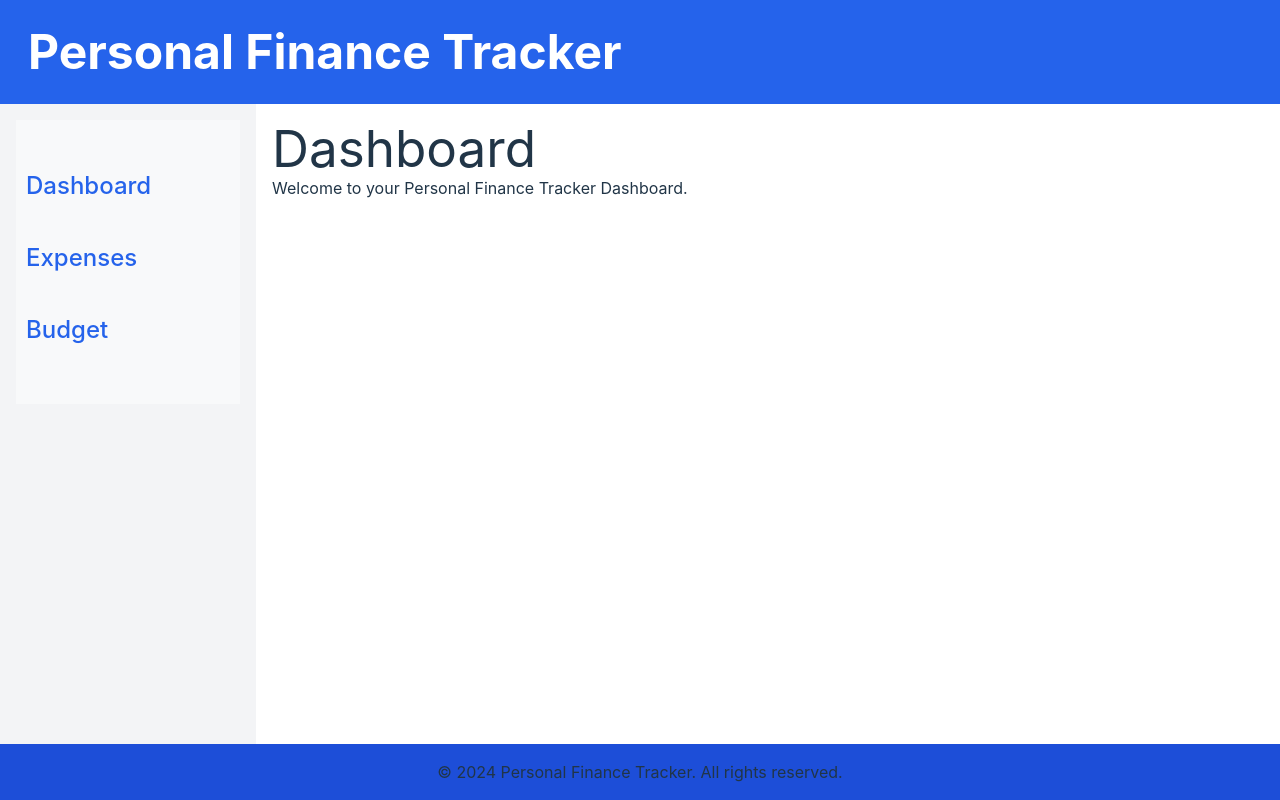
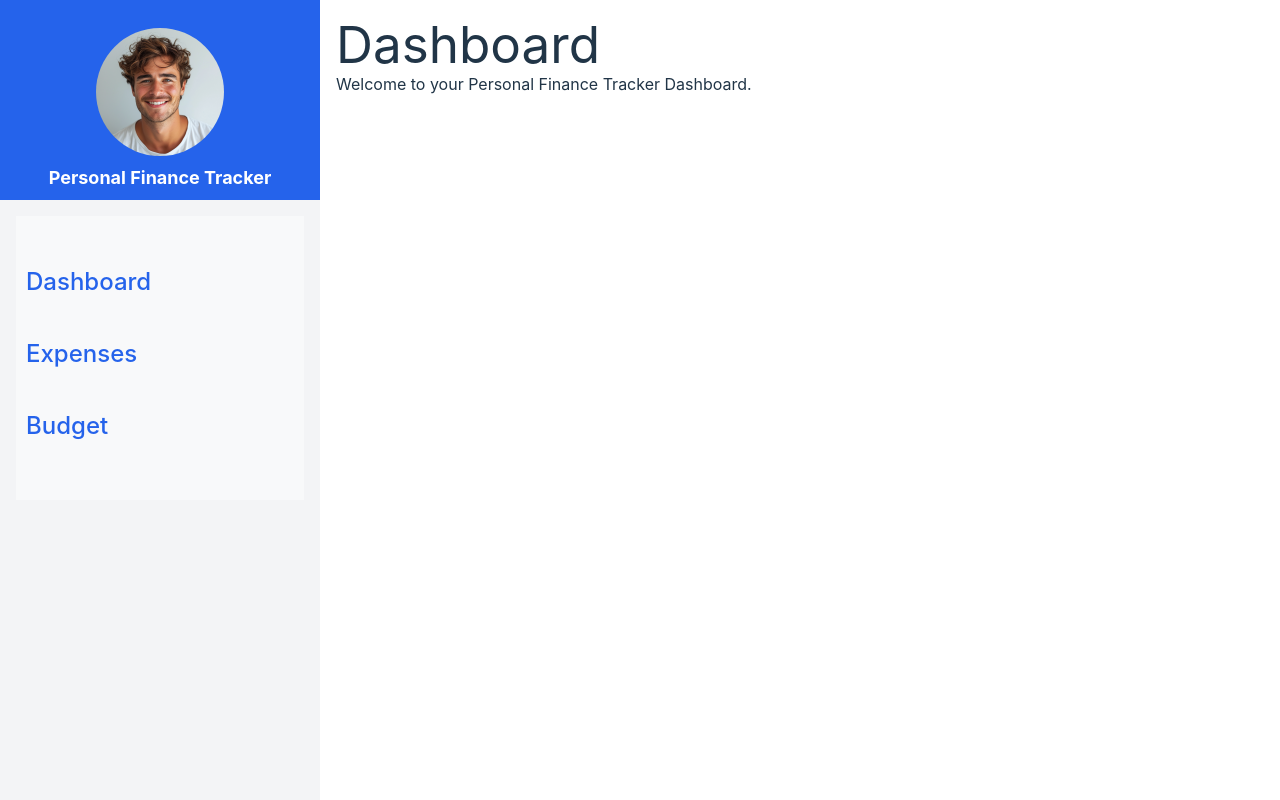
Before and after one commit to jay-of-spades/Expenses-Budget-Tracker, a React (Vite) app: page / in a window 1280 px wide. Built offline with nearby package versions, Linux system fonts and the light colour scheme.

Commit message:
Edited styles, changed layout

```diff
--- a/src/components/Header.jsx
+++ b/src/components/Header.jsx
@@ -1,7 +1,13 @@
+import kieffenneIMG from '../assets/kieffenne_einderhawk.png';
 const Header = () => {
   return (
-    <header className='p-7 bg-blue-600 text-white'>
-      <h1 className='text-5xl font-bold'>Personal Finance Tracker</h1>
+    <header className='flex flex-col justify center items-center p-7 h-1/4 bg-blue-600 text-white'>
+      <img
+        src={kieffenneIMG}
+        alt='image of a man, smiling'
+        className='w-32 h-32 mb-2 block rounded-full'
+      />
+      <h1 className='text-lg font-bold'>Personal Finance Tracker</h1>
     </header>
   );
 };
--- a/src/components/Layout.jsx
+++ b/src/components/Layout.jsx
@@ -5,12 +5,14 @@ import Sidebar from './Sidebar';
 const Layout = ({ children }) => {
   return (
     <div className='flex flex-col min-h-screen'>
-      <Header />
       <div className='flex flex-1'>
-        <Sidebar />
+        <div className='w-80'>
+          <Header />
+          <Sidebar />
+        </div>
         <main className='flex-1 p-4'>{children}</main>
       </div>
-      <Footer />
+      {/* <Footer /> */}
     </div>
   );
 };
--- a/src/components/Sidebar.jsx
+++ b/src/components/Sidebar.jsx
@@ -2,7 +2,7 @@ import { Link } from 'react-router-dom';
 
 const Sidebar = () => {
   return (
-    <aside className='w-64 p-4 bg-gray-100'>
+    <aside className='w-80 h-3/4 p-4 bg-gray-100'>
       <nav>
         <ul className='space-y-10 h-56 flex flex-col text-2xl mt-10 rounded-md'>
           <li>
```
Also changed, not shown: src/assets/kieffenne_einderhawk.png (added).
